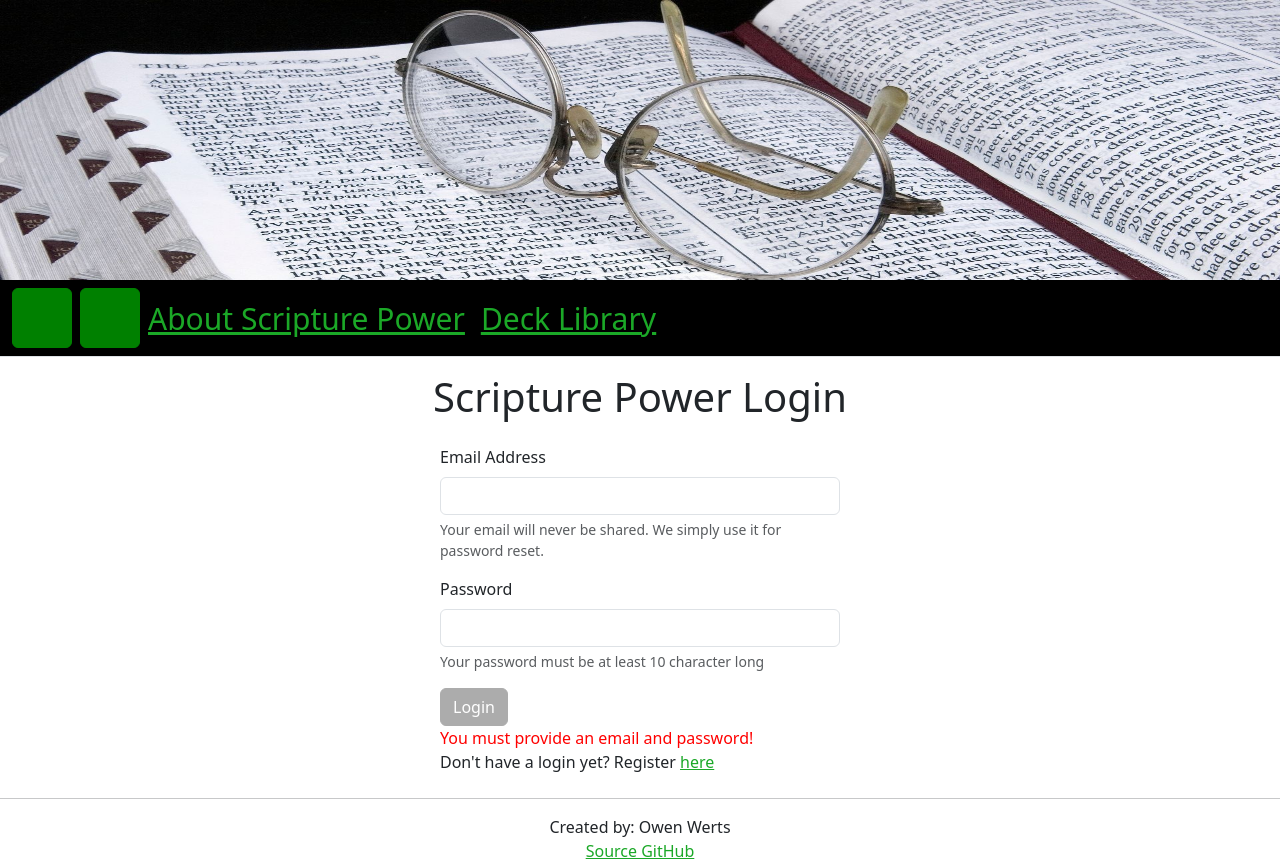
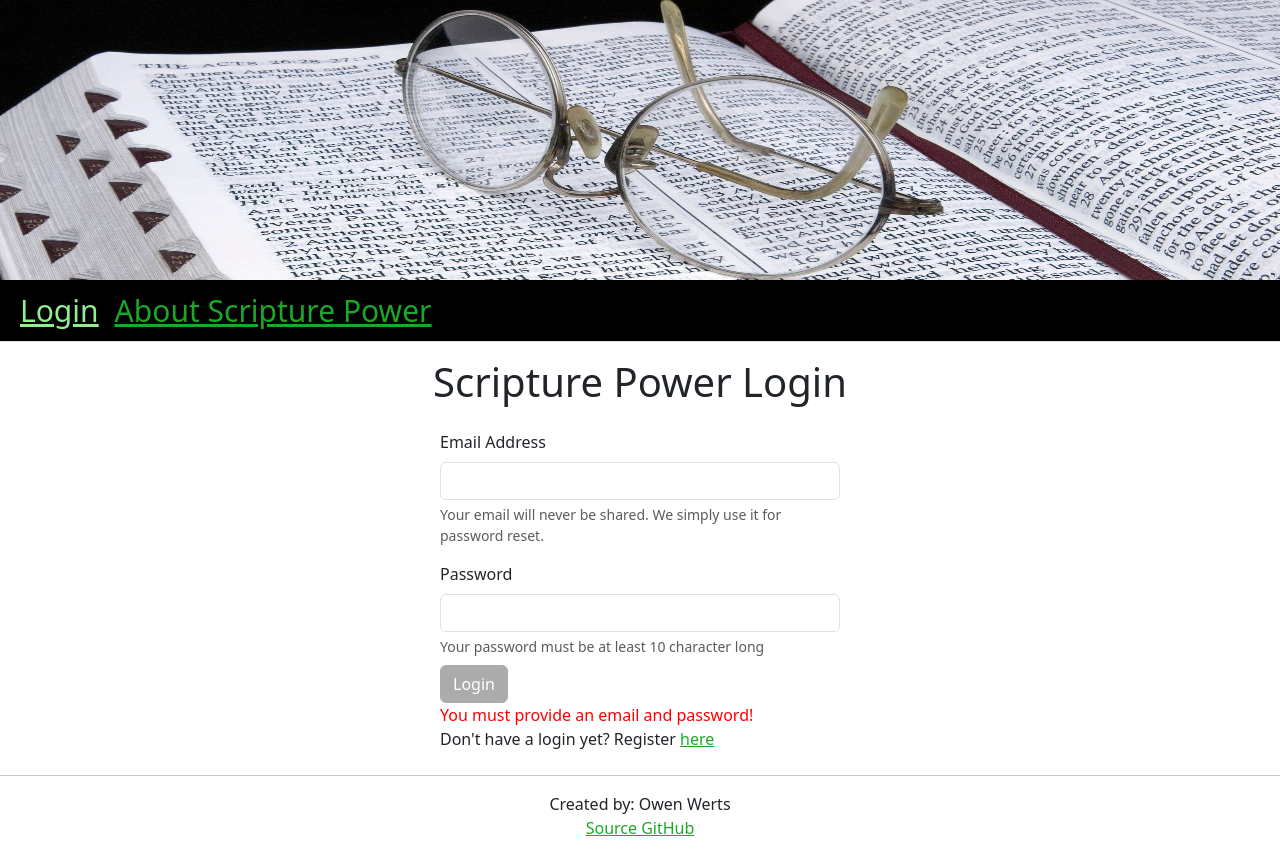
Before and after one commit to SimicNinja/Scripture-Power-Index, a React app: page /login in a window 1280 px wide. After the commit the page ends 840 px from the top, so only its background shows below. Built offline with nearby package versions, Linux system fonts and the light colour scheme; the HTML template or start-up script is replaced by a standard one.

Commit message:
Used AuthState to determine which page links are shown in the navbar

```diff
--- a/src/app.jsx
+++ b/src/app.jsx
@@ -20,7 +20,8 @@ export default function App()
 	return (
 	<BrowserRouter>
 		<header className = "d-flex flex-wrap align-items-center justify-content-start border-bottom">
-			<img className = "img-fluid d-none d-lg-block" id = "scriptureImgTop" src = "scriptures_eye_glasses.jpeg" alt = "Image of the scripture lying open with a pair of glasses lying on top of them."/>
+			<img className = "img-fluid d-none d-lg-block" id = "scriptureImgTop" src = "scriptures_eye_glasses.jpeg"
+			alt = "Image of the scripture lying open with a pair of glasses lying on top of them."/>
 
 			<nav className = "navbar navbar-expand-lg bg-black" id = "navigationBar">
 				<div className = "container-fluid">
@@ -32,20 +33,26 @@ export default function App()
 								<span className="bi bi-list"></span>
 							</button>
 
+							{authState === AuthState.Authenticated &&
 							<button className = "btn btn-primary me-2" id = "profileButton">
 								<NavLink to = "login"><span className = "bi bi-person-circle"></span></NavLink>
-							</button>
+							</button>}
+
+							{authState === AuthState.Authenticated &&
 							<button className = "btn btn-primary" onClick = "toggleNotifications()" id = "notificationButton">
-								<span className="bi bi-bell"/></button>
+								<span className="bi bi-bell"/>
+							</button>}
 						</div>
 					</div>
 
-					<img className = "img-fluid d-block d-lg-none" id = "scriptureImgNavBar" src = "scriptures_eye_glasses.jpeg" alt = "Image of the scripture lying open with a pair of glasses lying on top of them."/>
+					<img className = "img-fluid d-block d-lg-none" id = "scriptureImgNavBar" src = "scriptures_eye_glasses.jpeg"
+					alt = "Image of the scripture lying open with a pair of glasses lying on top of them."/>
 
 					<div className = "collapse navbar-collapse" id = "navigationMenu">
 						<ul className = "navbar-nav flex-column flex-lg-row">
+							{authState === AuthState.Unauthenticated && <li className = "nav-item"><NavLink className = "nav-link" to = "/login">Login</NavLink></li>}
 							<li className = "nav-item"><NavLink className = "nav-link" to = "/">About Scripture Power</NavLink></li>
-							<li className = "nav-item"><NavLink className = "nav-link" to = "decks">Deck Library</NavLink></li>
+							{authState === AuthState.Authenticated && <li className = "nav-item"><NavLink className = "nav-link" to = "decks">Deck Library</NavLink></li>}
 						</ul>
 					</div>
 
--- a/src/user_management/login.jsx
+++ b/src/user_management/login.jsx
@@ -35,7 +35,7 @@ export function Login(props)
 						onChange = {(e) => setPassword(e.target.value)}/>
 					<div id = "passwordHelp" className = "form-text">Your password must be at least 10 character long</div>
 				</div>
-				<div className = "mt-3">
+				<div className = "mt-2">
 					<Button variant = "primary" onClick = {() => loginUser()} disabled = {!email || !password}>Login</Button>
 				</div>
 				<div>
@@ -60,7 +60,7 @@ export function Login(props)
 						onChange = {(e) => setPassword(e.target.value)}/>
 					<div id = "passwordHelp" className = "form-text">Your password must be at least 10 character long</div>
 				</div>
-				<div className = "mx-auto mt-3" style = {{width: "40vw"}}>
+				<div className = "mx-auto mt-2" style = {{width: "40vw"}}>
 					<Button variant = "primary" onClick = {() => loginUser()} disabled = {!email || !password}>Login</Button>
 				</div>
 				<div>
--- a/src/user_management/registration.jsx
+++ b/src/user_management/registration.jsx
@@ -35,7 +35,7 @@ export function Registration(props)
 						onChange = {(e) => setPassword(e.target.value)}/>
 					<div id = "passwordHelp" className = "form-text">Your password must be at least 10 character long</div>
 				</div>
-				<div className = "mt-3">
+				<div className = "mt-2">
 					<Button variant = "primary" onClick = {() => createUser()} disabled = {!email || !password}>Register</Button>
 				</div>
 				<div>
@@ -60,7 +60,7 @@ export function Registration(props)
 						onChange = {(e) => setPassword(e.target.value)}/>
 					<div id = "passwordHelp" className = "form-text">Your password must be at least 10 character long</div>
 				</div>
-				<div className = "mt-3">
+				<div className = "mt-2">
 					<Button variant = "primary" onClick = {() => createUser()} disabled = {!email || !password}>Register</Button>
 				</div>
 				<div>
```
